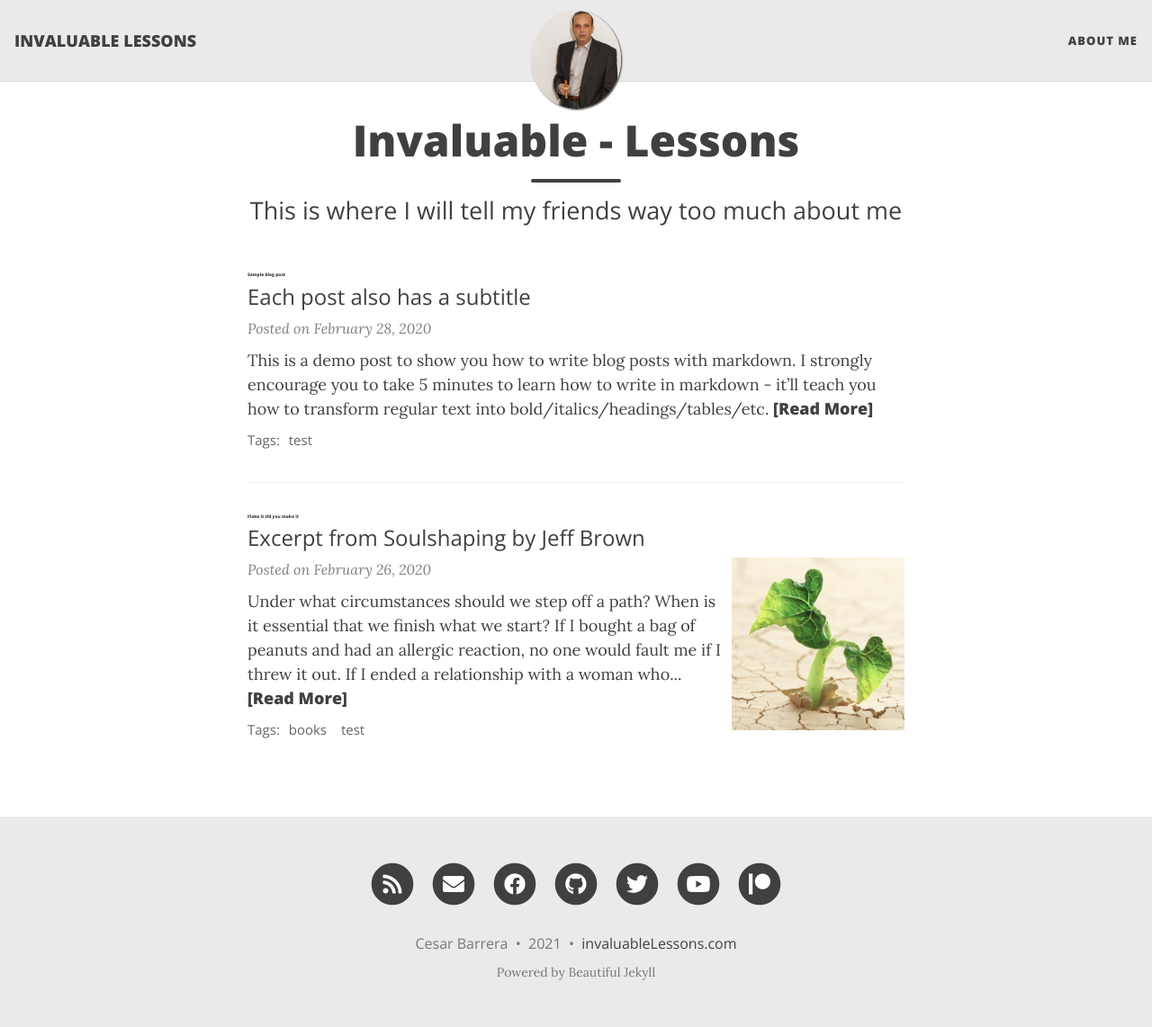
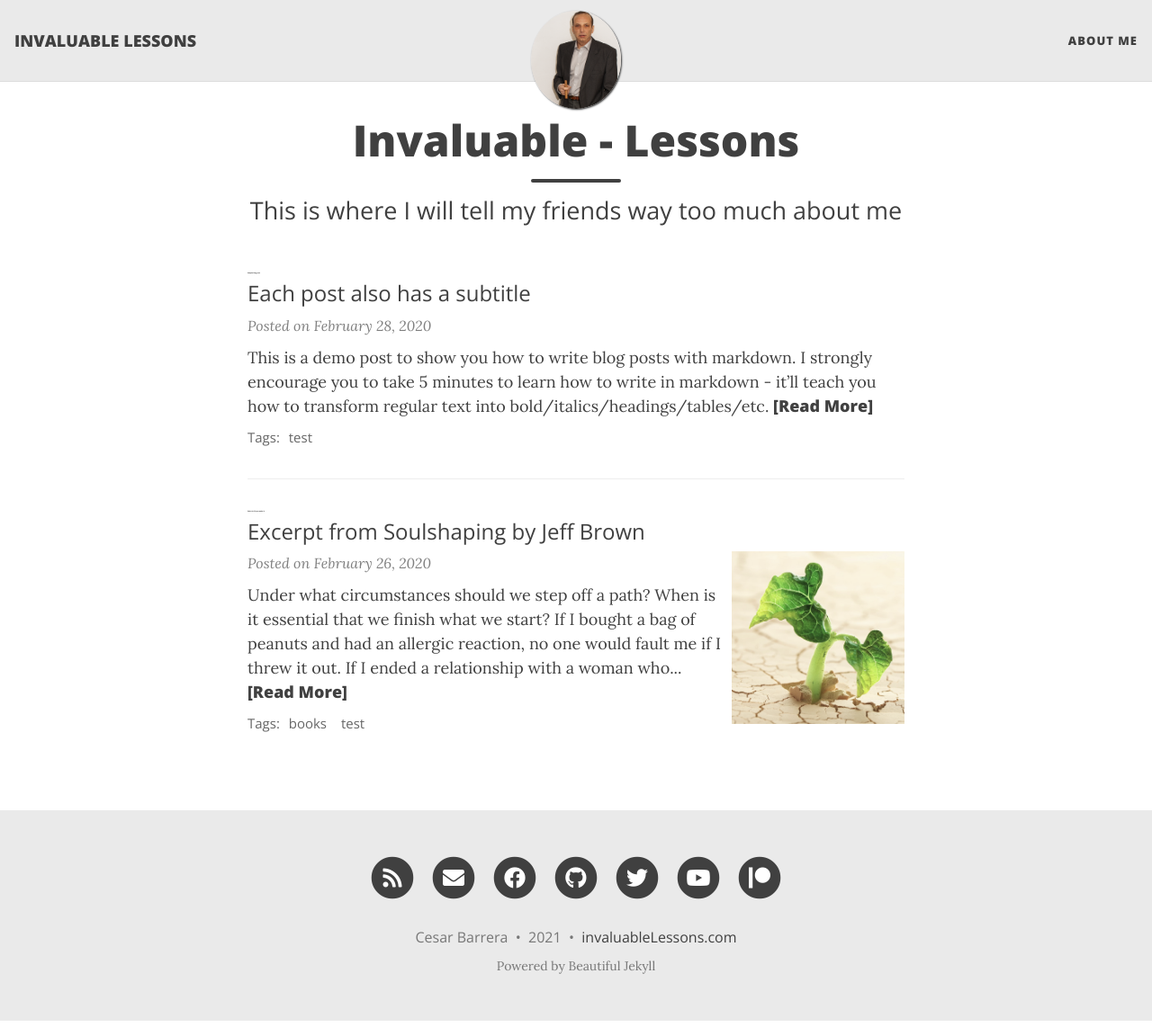
Before and after one commit to quintabatan/quintabatan.github.io, a Jekyll site: the page built from index.html, in a window 1280 px wide and 1142 px high. Shown: the whole window at 90% size. Built offline with Jekyll 4.4.1, drawn with Linux system fonts in a browser that asks for light colours; nearby versions of some CDN libraries; the list of posts is cut into pages by our own code.

Commit message:
Update beautifuljekyll.css

```diff
--- a/assets/css/beautifuljekyll.css
+++ b/assets/css/beautifuljekyll.css
@@ -455,7 +455,7 @@ footer .footer-custom-content {
 }
 
 .post-preview .post-title {
-  font-size: 0.3rem;
+  font-size: 0.1rem;
   margin-top: 0;
 }
 .post-preview .post-subtitle {
@@ -539,7 +539,7 @@ footer .footer-custom-content {
 
 @media (min-width: 768px) {
   .post-preview .post-title {
-    font-size: 0.3rem;
+    font-size: 0.1rem;
   }
 }
 
```
